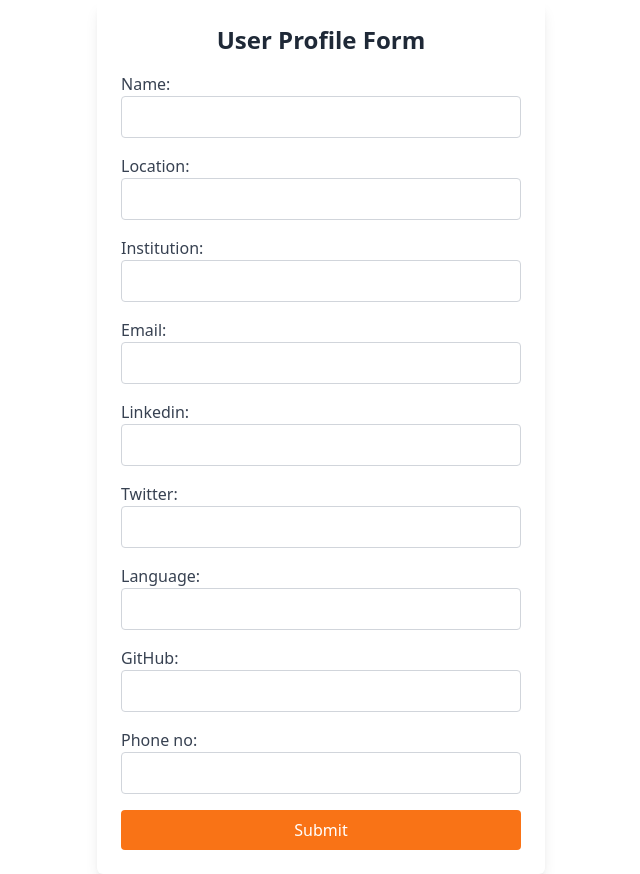
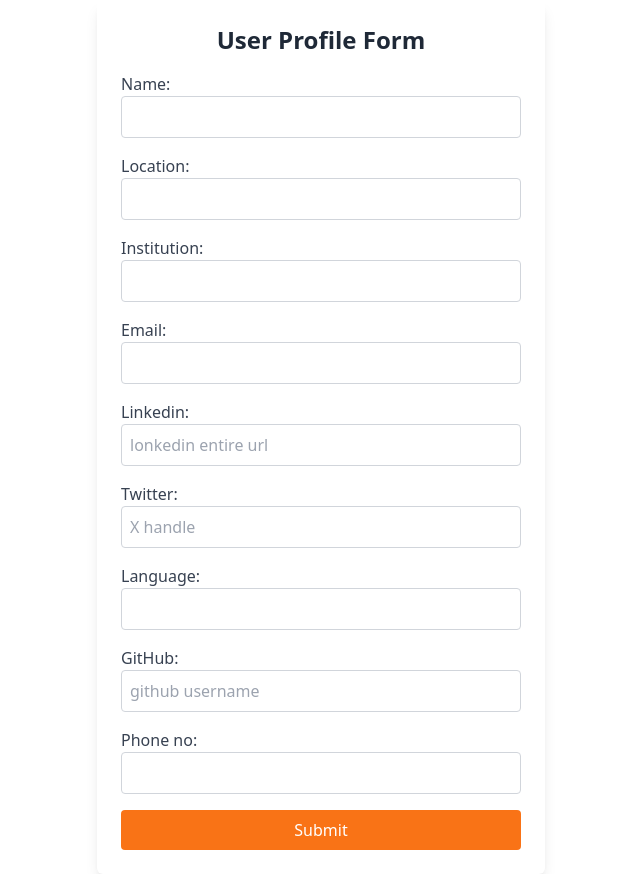
Before and after one commit to kumararnab11/CodeDeX, a React (Vite) app: page /editprofile in a window 1280 px wide. Shown: the whole page, without its empty margins (319-959 px from the left). Built offline with nearby package versions, Linux system fonts and the light colour scheme.

Commit message:
fixed bug

```diff
--- a/src/UserProfileForm.jsx
+++ b/src/UserProfileForm.jsx
@@ -80,7 +80,8 @@ function UserProfileForm() {
           <label className="block text-gray-700">Linkedin:</label>
           <input
             type="text"
-            name="linkedin entire url"
+            name="linkedin"
+            placeholder='lonkedin entire url'
             value={formData.linkedin}
             onChange={handleChange}
             className="w-full p-2 border border-gray-300 rounded focus:ring-2 focus:ring-orange-500"
@@ -92,8 +93,9 @@ function UserProfileForm() {
           <label className="block text-gray-700">Twitter:</label>
           <input
             type="text"
-            name="twitter handle"
+            name="twitter"
             value={formData.twitter}
+            placeholder='X handle'
             onChange={handleChange}
             className="w-full p-2 border border-gray-300 rounded focus:ring-2 focus:ring-orange-500"
           />
@@ -114,7 +116,8 @@ function UserProfileForm() {
           <label className="block text-gray-700">GitHub:</label>
           <input
             type="text"
-            name="github username"
+            placeholder='github username'
+            name="github"
             value={formData.github}
             onChange={handleChange}
             className="w-full p-2 border border-gray-300 rounded focus:ring-2 focus:ring-orange-500"
```
